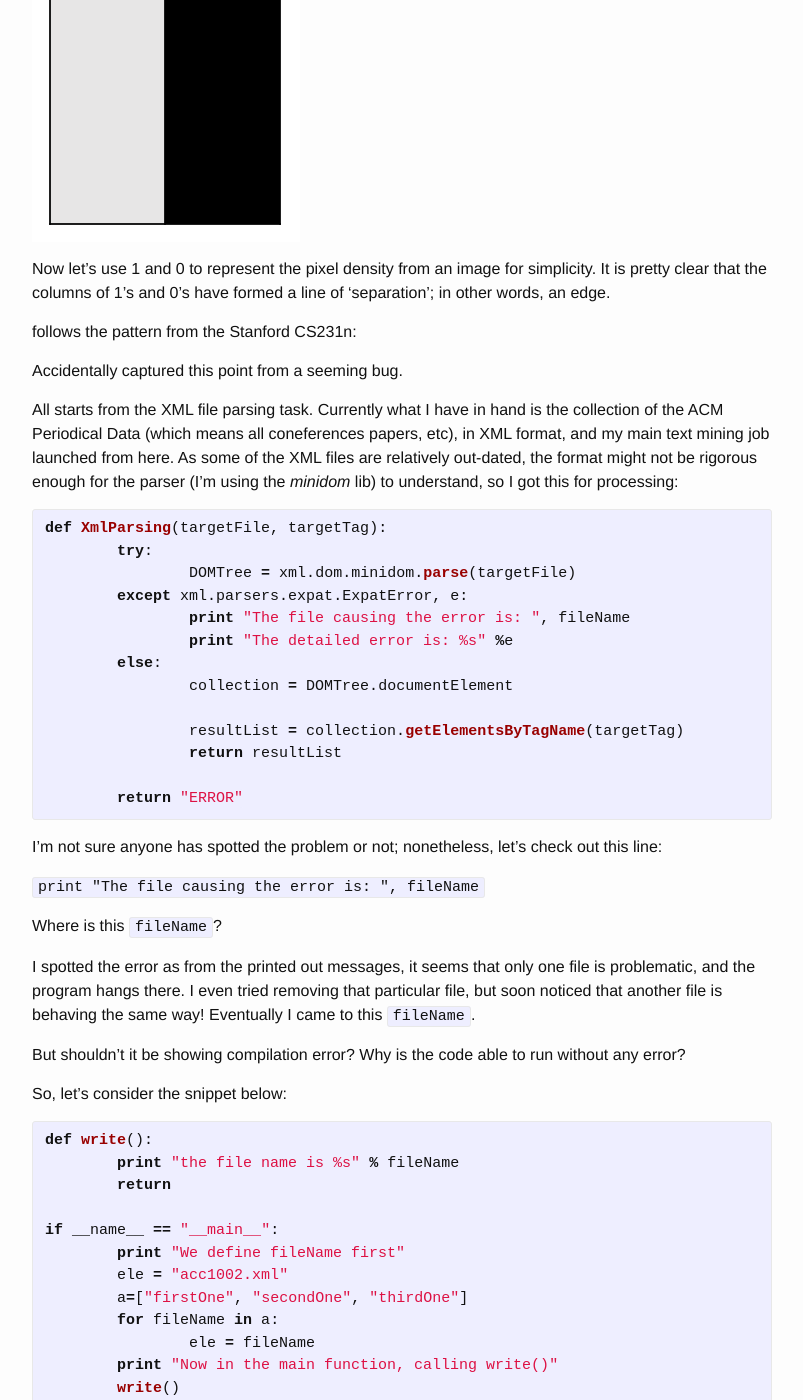
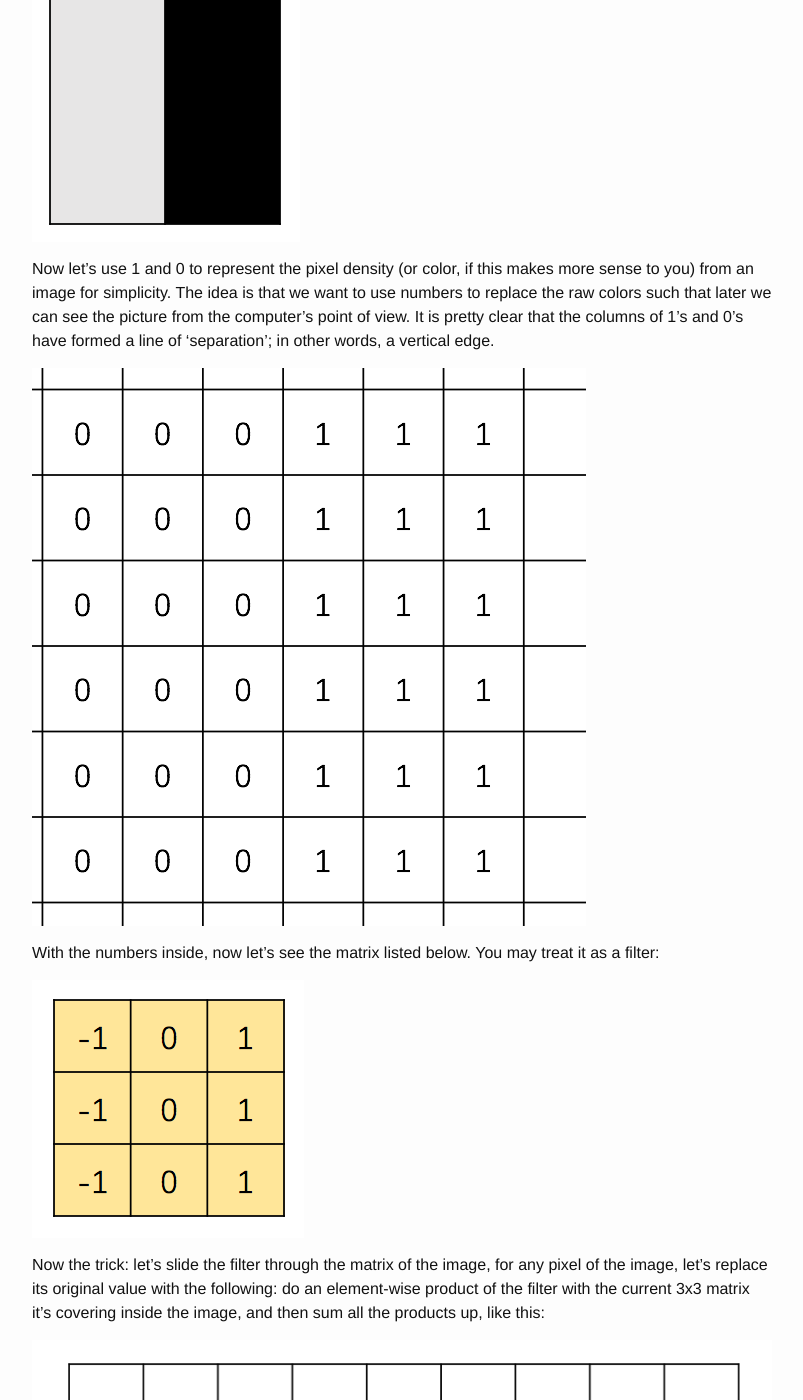
Before and after one commit to RichardeJiang/RichardeJiang.github.io, a Jekyll site: the page built from _posts/2017-12-12-CNN-I.markdown, in a window 1280 px wide and 1400 px high, scrolled down 888 px. Shown: the whole window, without its empty margins (238-1041 px from the left). Built offline with Jekyll 4.4.1, drawn with Linux system fonts in a browser that asks for light colours; some of the changed text lies outside the part shown.

Commit message:
finished CNN part 1

```diff
--- a/_posts/2017-12-12-CNN-I.markdown
+++ b/_posts/2017-12-12-CNN-I.markdown
@@ -19,83 +19,39 @@ To begin with this set of tutorials, I'd like to discuss about one of the fundam
 
 ![edge]({{richardejiang.github.io}}/assets/images/edge.png){:id="img-edge"}
 
-Now let's use 1 and 0 to represent the pixel density from an image for simplicity. It is pretty clear that the columns of 1's and 0's have formed a line of 'separation'; in other words, an edge.
+Now let's use 1 and 0 to represent the pixel density (or color, if this makes more sense to you) from an image for simplicity. The idea is that we want to use numbers to replace the raw colors such that later we can see the picture from the computer's point of view. It is pretty clear that the columns of 1's and 0's have formed a line of 'separation'; in other words, a vertical edge.
+
+![number]({{richardejiang.github.io}}/assets/images/number.png){:id="img-edge"}
+
+With the numbers inside, now let's see the matrix listed below. You may treat it as a filter:
+
+![number]({{richardejiang.github.io}}/assets/images/filter.png){:id="img-edge"}
+
+Now the trick: let's slide the filter through the matrix of the image, for any pixel of the image, let's replace its original value with the following: do an element-wise product of the filter with the current 3x3 matrix it's covering inside the image, and then sum all the products up, like this:
+
+![number]({{richardejiang.github.io}}/assets/images/conv.png){:id="img-edge"}
+
+After replacement, the original image will become like this:
+
+![number]({{richardejiang.github.io}}/assets/images/detected.png){:id="img-edge"}
+
+Refer back to our definition for the values, you can see that now the new image has only information regarding the central edge, and all the rest (where the color remains constant) is weakened to 0. If you convert the numbers back to the real pixel RGB color, it's not hard to guess that the new image will have a shining vertical white line in the middle, with the rest set to black color.
+
+So this is the trick we can do with a simple 3x3 matrix; in fact, the filter we've just used is officially the [Prewitt Edge Detector][prewitt]. Notice that you may also put the filter in its transpose so it cna detect the horizontal edge.
+
+Okay that's the CS usage of filters, but how about this 'convolution' concept?
+
+The idea of convolution, to me, starts from my EE course with signal processing and all that Fourier Transform stuff. The official definition of convolution, as can be found on Wikipedia, is:
+
+![number]({{richardejiang.github.io}}/assets/images/convolution.png){:id="img-edge"}
+
+When performing the Fourier transform, the domain is switched from one to the other, and can be regarded as the element-wise product-and-sum. Well, it sounds like what we did just now with the images, right?
+
+Now back to the images: if you think about it in a higher level, just now in the raw image, the edge we detected is actually a **feature** of it. If we have many of such filters, it is totally possible for us to recognize/detect/extract the important features out of it, for instance, a U-shape curve or sth. Sometimes when you are recognizing sth, you are simply identifying whether there are such features inside the images, aren't you?
+
+So is the neural network.
+
+And with these concepts and intuitions from CV, we have seen that there are sth useful we can extarct from the numerical representation of images, and these things can be used to represent/stand for the raw images. The process of 'convolution' is hence introduced, and we have seen how it can be beneficial to simplify the images. With all the simple features, a neural network cna then be studied on how to utilize them better. So I'll end the introduction here, and in the next few posts, I'll show a more detailed explanation on Convolutional Neural Networks.
 
 
-
-follows the pattern from the Stanford CS231n:
-
-Accidentally captured this point from a seeming bug.
-
-All starts from the XML file parsing task. Currently what I have in hand is the collection of the ACM Periodical Data (which means all coneferences papers, etc), in XML format, and my main text mining job launched from here. As some of the XML files are relatively out-dated, the format might not be rigorous enough for the parser (I'm using the *minidom* lib) to understand, so I got this for processing:
-
-{% highlight Python %}
-def XmlParsing(targetFile, targetTag):
-	try:
-		DOMTree = xml.dom.minidom.parse(targetFile)
-	except xml.parsers.expat.ExpatError, e:
-		print "The file causing the error is: ", fileName
-		print "The detailed error is: %s" %e
-	else:
-		collection = DOMTree.documentElement
-
-		resultList = collection.getElementsByTagName(targetTag)
-		return resultList
-
-	return "ERROR"
-
-{% endhighlight %}
-
-I'm not sure anyone has spotted the problem or not; nonetheless, let's check out this line:
-
-`print "The file causing the error is: ", fileName`
-
-Where is this `fileName`?
-
-I spotted the error as from the printed out messages, it seems that only one file is problematic, and the program hangs there. I even tried removing that particular file, but soon noticed that another file is behaving the same way! Eventually I came to this `fileName`.
-
-But shouldn't it be showing compilation error? Why is the code able to run without any error?
-
-So, let's consider the snippet below:
-
-{% highlight Python %}
-def write():
-	print "the file name is %s" % fileName
-	return
-
-if __name__ == "__main__":
-	print "We define fileName first"
-	ele = "acc1002.xml"
-	a=["firstOne", "secondOne", "thirdOne"]
-	for fileName in a:
-	        ele = fileName
-	print "Now in the main function, calling write()"
-	write()
-
-{% endhighlight %}
-
-If the above reasoning holds, then it can be inferred that the output is:
-
-`the file name is thirdOne`
-
-And indeed it is.
-
-When we are accustomed to Python's indentation style, it's just intuitive to take the code with the same number of tabs (okay spaces are also there, you win) as the same 'level', so 'why can a variable like fileName be held outside the main function?'
-
-And there is just no such `main` function.
-
-The above code is same when you write sth like this:
-
-{% highlight Python %}
-def write():
-	print "the file name is %s" % fileName
-	return
-
-
-print "We define fileName first"
-ele = "acc1002.xml"
-...
-
-{% endhighlight %}
-
-And therefore, the lesson to take here is: in Python script, the code outside all the functions is the top level, and you are actually declaring variables which are global. Then of course they can be used inside those functions of lower hierarchies.
+[prewitt]: https://en.wikipedia.org/wiki/Prewitt_operator
```
Also changed, not shown: assets/images/conv.png (added), assets/images/convolution.png, assets/images/detected.png (added), assets/images/filter.png (added), assets/images/number.png (added).
